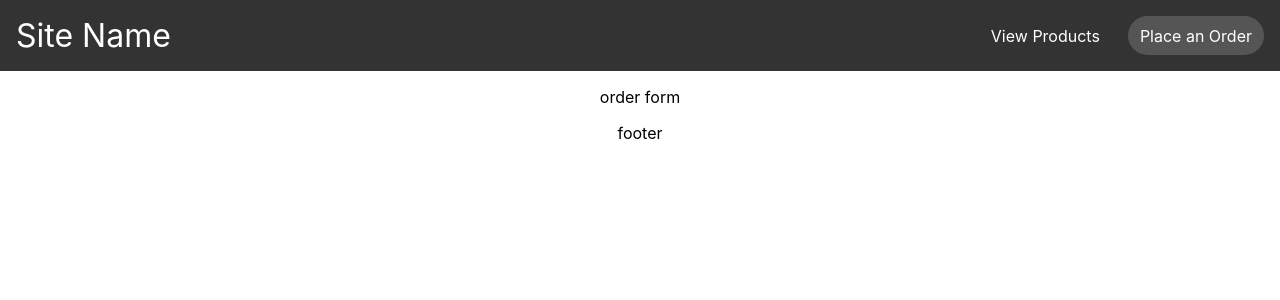
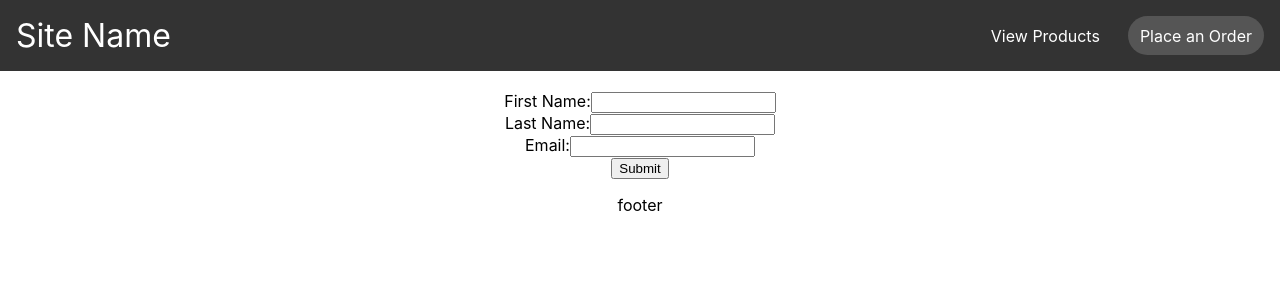
Before and after one commit to Sahir1234/project-kr, a React (Create React App) app in the folder frontend/: page /order in a window 1280 px wide. Shown: the top 300 px of the page. Built offline with nearby package versions, Linux system fonts and the light colour scheme; the HTML template or start-up script is replaced by a standard one.

Commit message:
Add basic rder form

```diff
--- a/frontend/src/App.js
+++ b/frontend/src/App.js
@@ -2,7 +2,7 @@
 import './App.css';
 import Header from './common/Header.js';
 import Catalog from './catalog/Catalog';
-import Order from './ordering/Order.js';
+import OrderPage from './ordering/OrderPage.js';
 import Footer from './common/Footer.js';
 
 import { BrowserRouter, Routes, Route } from 'react-router-dom';
@@ -14,7 +14,7 @@ function App() {
         <Header />
         <Routes>
           <Route path="/" element={<Catalog />} />
-          <Route path="/order" element={<Order />} />
+          <Route path="/order" element={<OrderPage />} />
         </Routes>
         <Footer />
       </BrowserRouter>
--- a/frontend/src/catalog/Color.js
+++ b/frontend/src/catalog/Color.js
@@ -1,9 +1,12 @@
 
+import React from "react";
 
-function Color() {
-    return (
-        <p>color</p>
-    )
+class Color extends React.Component {
+    render() {
+        return (
+            <p>color</p>
+        );
+    }
 }
 
 export default Color;
--- a/frontend/src/catalog/Finish.js
+++ b/frontend/src/catalog/Finish.js
@@ -1,9 +1,12 @@
 
+import React from "react";
 
-function Finish() {
-    return (
-        <p>Finish</p>
-    )
+class Finish extends React.Component {
+    render() {
+        return (
+            <p>Finish</p>
+        );
+    }
 }
 
 export default Finish;
--- a/frontend/src/catalog/Size.js
+++ b/frontend/src/catalog/Size.js
@@ -1,8 +1,11 @@
+import React from "react";
 
-function Size() {
-    return (
-        <p>size</p>
-    )
+class Size extends React.Component {
+    render() {
+        return (
+            <p>size</p>
+        );
+    }
 }
 
 export default Size;
--- a/frontend/src/common/Footer.js
+++ b/frontend/src/common/Footer.js
@@ -1,9 +1,13 @@
+import React from "react";
 
 
-function Footer() {
-    return (
-        <p>footer</p>
-    )
+class Footer extends React.Component {
+    render() {
+        return (
+            <p>footer</p>
+        );
+    }
+
 }
 
 export default Footer;
--- a/frontend/src/common/Header.js
+++ b/frontend/src/common/Header.js
@@ -1,8 +1,26 @@
 
+import React from 'react';
 import './Header.css';
 import { Link, useMatch, useResolvedPath } from "react-router-dom";
 
-function Header() {
+
+function CustomLink({ to, children, ...props }) {
+  const resolvedPath = useResolvedPath(to)
+  const isActive = useMatch({ path: resolvedPath.pathname, end: true })
+
+  return (
+    <li className={isActive ? "active" : ""}>
+      <Link to={to} {...props}>
+        {children}
+      </Link>
+    </li>
+  )
+}
+
+
+
+class Header extends React.Component {
+  render() {
     return (<nav className="nav">
       <div className="site-title">
         Site Name
@@ -12,20 +30,9 @@ function Header() {
         <CustomLink to="/order">Place an Order</CustomLink>
       </ul>
     </nav>
-    )
+    );
+  }
 }
 
-function CustomLink({ to, children, ...props }) {
-    const resolvedPath = useResolvedPath(to)
-    const isActive = useMatch({ path: resolvedPath.pathname, end: true })
-
-    return (
-      <li className={isActive ? "active" : ""}>
-        <Link to={to} {...props}>
-          {children}
-        </Link>
-      </li>
-    )
-}
 
 export default Header;
--- a/frontend/src/ordering/Order.js
+++ /dev/null
@@ -1,12 +0,0 @@
-
-import OrderForm from './OrderForm.js'
-
-function Order() {
-    return (
-        <div>
-            <OrderForm />
-        </div>
-    );
-  }
-
-  export default Order;
--- a/frontend/src/ordering/OrderForm.js
+++ b/frontend/src/ordering/OrderForm.js
@@ -1,8 +1,58 @@
 
-function OrderForm() {
+import React from "react";
+
+class OrderForm extends React.Component {
+
+  constructor(props) {
+    super(props);
+    this.state = {firstName: '', lastName: '', email: ''};
+
+    this.handleFirstChange = this.handleFirstChange.bind(this);
+    this.handleLastChange = this.handleLastChange.bind(this);
+    this.handleEmailChange = this.handleEmailChange.bind(this);
+    this.handleSubmit = this.handleSubmit.bind(this);
+  }
+
+  handleFirstChange(event) {
+    this.setState({firstName: event.target.value});
+  }
+
+  handleLastChange(event) {
+    this.setState({lastName: event.target.value});
+  }
+
+  handleEmailChange(event) {
+    this.setState({email: event.target.value});
+  }
+
+  handleSubmit(event) {
+    alert('' + this.state.firstName + ' ' + this.state.lastName + ' ' + this.state.email + '');
+  }
+
+  render() {
     return (
-      <p>order form</p>
+      <form onSubmit={this.handleSubmit}>
+        <br></br>
+        <label>
+          First Name:
+          <input type="text" value={this.state.firstName} onChange={this.handleFirstChange} />
+        </label>
+        <br></br>
+        <label>
+          Last Name:
+          <input type="text" value={this.state.lastName} onChange={this.handleLastChange} />
+        </label>
+        <br></br>
+        <label>
+          Email:
+          <input type="text" value={this.state.email} onChange={this.handleEmailChange} />
+        </label>
+        <br></br>
+        <input type="submit" value="Submit" />
+      </form>
     );
   }
 
-  export default OrderForm;
+}
+
+export default OrderForm;
--- /dev/null
+++ b/frontend/src/ordering/OrderPage.js
@@ -0,0 +1,16 @@
+
+import React from 'react';
+import OrderForm from './OrderForm.js'
+
+class OrderPage extends React.Component {
+
+    render() {
+        return (
+            <div>
+                <OrderForm />
+            </div>
+        );
+    }
+}
+
+export default OrderPage;
```
Also changed, not shown: frontend/src/catalog/Catalog.js (+7 -1 lines).
